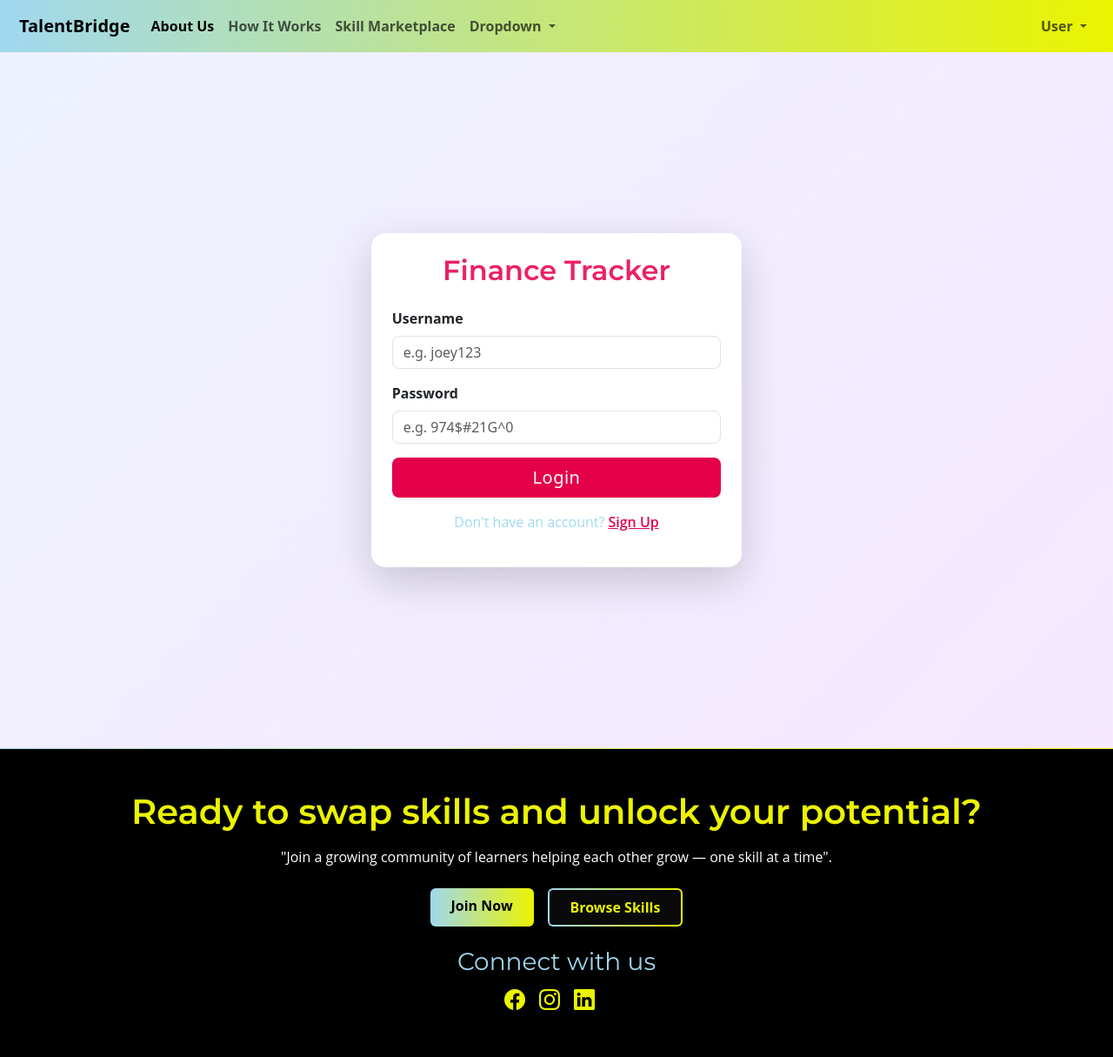
After one commit to Isoo-Pal/TalentBridge, a Django app: page /users/login/ in a window 1280 px wide. The commit adds this page. Shown: the whole page at 87% size. Run offline with Django 4.2, Linux system fonts and the light colour scheme.

Commit message:
Using Django's default login authentication

```diff
--- a/TalentBridge/myapp/templates/myapp/inc/header.html
+++ b/TalentBridge/myapp/templates/myapp/inc/header.html
@@ -1,15 +1,3 @@
-
-
-{% comment %} <nav class="navbar custom-navbar">
-  <div class="container-fluid">
-    <a class="navbar-brand">Navbar</a>
-    <form class="d-flex" role="search">
-      <input class="form-control me-2" type="search" placeholder="Search" aria-label="Search"/>
-      <button class="btn btn-outline-success" type="submit">Search</button>
-    </form>
-  </div>
-</nav> {% endcomment %}
-
 <nav class="navbar custom-navbar navbar-expand-lg bg-body-tertiary">
   <div class="container-fluid">
     <a class="navbar-brand fw-bold animate__animated animate__flip" href="{% url 'home' %}">TalentBridge</a>
--- /dev/null
+++ b/TalentBridge/users/templates/registration/login.html
@@ -0,0 +1,46 @@
+{% extends "myapp/layout/layout.html" %}
+
+{% block content %}
+
+<div class="min-vh-100 d-flex align-items-center justify-content-center" style="background: linear-gradient(135deg, #eef2ff, #f5e8ff);">
+    <div class="col-md-5 col-lg-4 bg-white p-4 rounded-4 shadow-lg" style="background: rgba(255,255,255,0.9); backdrop-filter: blur(10px);">
+
+        <h2 class="text-center mb-4 fw-bold" style="color: #EA2264;">Finance Tracker</h2>
+
+        <form method="post">
+            {% csrf_token %}
+
+            <div class="mb-3">
+                <label for="username" class="form-label fw-semibold">Username</label>
+                <input type="text" class="form-control  rounded-3"
+                       id="username" name="username" placeholder="e.g. joey123">
+                {% if form.username.errors %}
+                <p>{{form.username.errors.0}}</p>
+                {% endif %}
+            </div>
+
+
+
+            <div class="mb-3">
+                <label for="password" class="form-label fw-semibold">Password</label>
+                <input type="password" class="form-control  rounded-3"
+                       id="password" name="password" placeholder="e.g. 974$#21G^0">
+                {% if form.password.errors %}
+                <p>{{form.password.errors.0}}</p>
+                {% endif %}
+            </div>
+
+
+
+            <button type="submit"
+                class="btn btn-primary btn-lg w-100 rounded-3 shadow-sm"
+                style="background-color: #E4004B; border:none; ">
+                Login
+            </button>
+
+            <p class="mt-3 text-center">Don't have an account? <a href="{% url 'register' %}" style="color:#E4004B" class="fw-semibold"> Sign Up</a></p>
+        </form>
+    </div>
+</div>
+
+{% endblock content %}
--- a/TalentBridge/users/urls.py
+++ b/TalentBridge/users/urls.py
@@ -1,8 +1,10 @@
 from django.urls import path
 from .import views
+from django.contrib.auth import views as auth_views
 
 app_name = 'users'
 
 urlpatterns = [
     path('register/', views.registration, name="registration"),
+    path('login/', auth_views.LoginView.as_view(), name = "login"),
 ]
```
Also changed, not shown: TalentBridge/users/templates/users/registration.html (+14 -15 lines), TalentBridge/users/views.py (+21 -17 lines).
